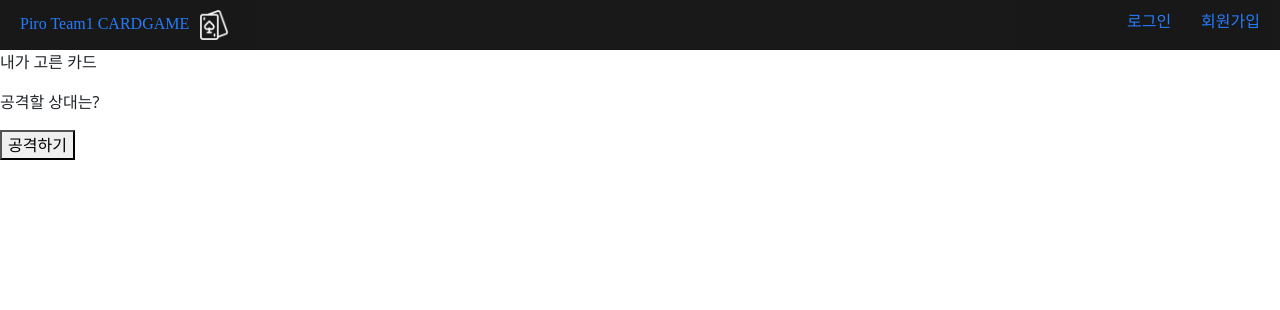
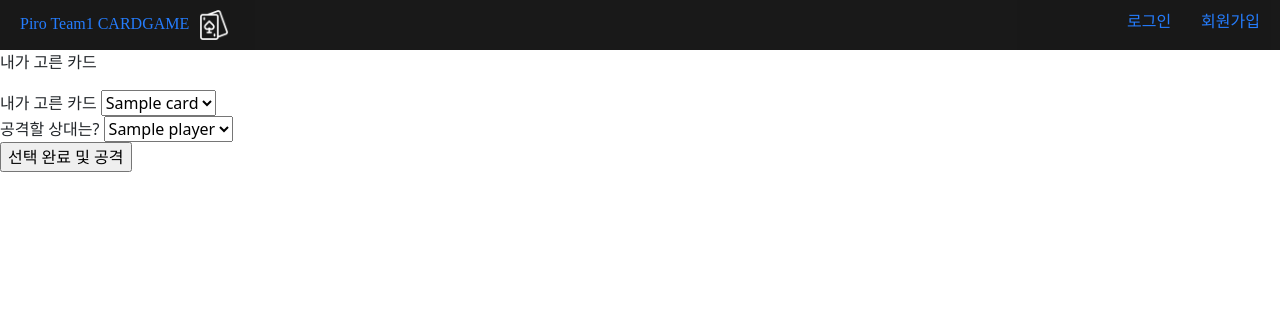
Before and after one commit to mikio999/Piro19_CardGame_01, a Django app: template server/templates/games/game_attack.html in a window 1280 px wide. Shown: the top 310 px of the page. Run offline with Django 4.2, Linux system fonts and the light colour scheme; tables that the repository leaves empty hold one stand-in row (values such as "Sample post"); the template is opened without the code that fills it: values that come from a table or form of the project are taken from there, most other values are stand-ins (such as "Sample title", 1, 10 or a date in 2020); some web fonts are replaced.

Commit message:
카드 선택 및 드롭다운 구현

```diff
--- a/server/apps/games/models.py
+++ b/server/apps/games/models.py
@@ -13,10 +13,10 @@ class Player(models.Model):
         return self.name
 
 class Game(models.Model):
+    CARD_CHOICES=[]
     my_player=models.ForeignKey(settings.AUTH_USER_MODEL, on_delete=models.CASCADE)
     player=models.ForeignKey(Player,verbose_name="상대",on_delete=models.CASCADE,related_name="games")
     # random_cards=random.sample(range(1,11),5)
-    CARD_CHOICES=[]
     state=models.IntegerField(max_length=20,default=0)
     mode=models.IntegerField(default=0)
     result=models.IntegerField(default=0)
--- a/server/apps/games/urls.py
+++ b/server/apps/games/urls.py
@@ -4,5 +4,6 @@ from . import views
 app_name = 'games'
 
 urlpatterns = [
+    path('game/attack', views.game_attack, name="game_attack"),
     path('rankings', views.game_rank),
     path('', views.main, name="main"),]
--- a/server/templates/games/game_attack.html
+++ b/server/templates/games/game_attack.html
@@ -1,8 +1,26 @@
-{% extends 'games/nav.html' %} {% load static %} {% block content %}
+{% extends 'games/nav.html' %}
+{% load static %}
+{% block content %}
 <div>
     <p>내가 고른 카드</p>
-    <p>공격할 상대는?</p>
-    <button>공격하기</button>
+    <form method="post" action="{% url 'games:game_attack' %}">
+        {% csrf_token %}
+        <label for="selected_card">내가 고른 카드</label>
+        <select name="selected_card" id="selected_card">
+
+            {% for card in random_cards %}
+                <option value="{{ card }}">{{ card }}</option>
+            {% endfor %}
+        </select>
+        <br>
+        <label for="sort">공격할 상대는?</label>
+        <select name="player_id" id="player_id">
+            {% for player in players %}
+                <option value="{{ player.id }}">{{ player.name }}</option>
+            {% endfor %}
+        </select>
+        <br>
+        <input type="submit" value="선택 완료 및 공격">
+    </form>
 </div>
-
 {% endblock %}
```
Also changed, not shown: server/apps/games/forms.py (added, +7 -0 lines), server/apps/games/views.py (+22 -2 lines).
